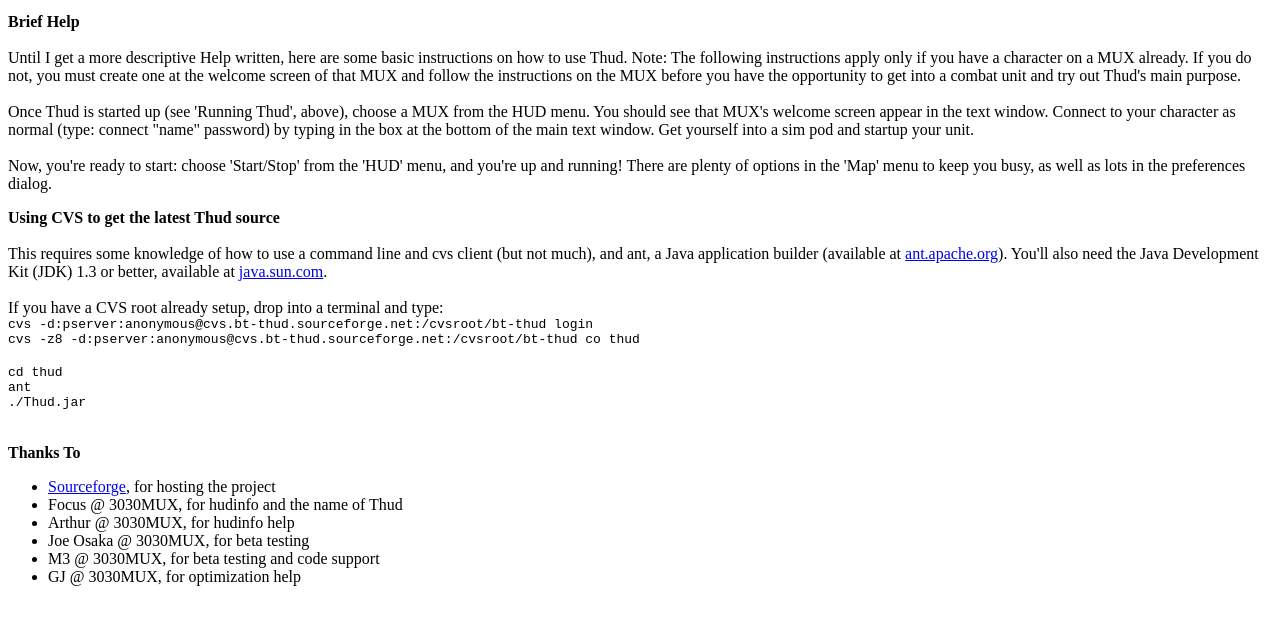
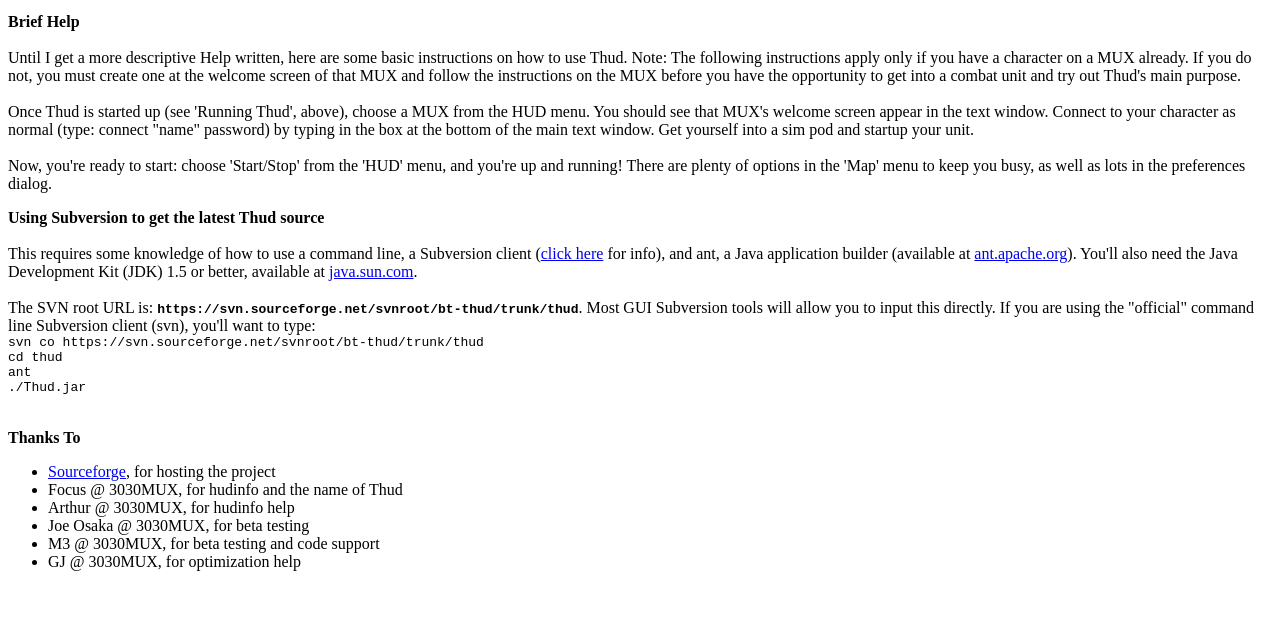
Before and after one commit to parkera/Thud, a plain HTML site: page www/thud/index.html in a window 1280 px wide. Shown: the part 1136-1755 px from the top of the page. Drawn offline with Linux system fonts and the light colour scheme.

Commit message:
SVN usage instructions

```diff
--- a/www/thud/index.html
+++ b/www/thud/index.html
@@ -78,14 +78,14 @@
 Get yourself into a sim pod and startup your unit.<br><br
 >Now, you're ready to start: choose 'Start/Stop' from the 'HUD' menu, and you're up and running!
 There are plenty of options in the 'Map' menu to keep you busy, as well as lots in the preferences dialog.
-<p><a name="source"><b>Using CVS to get the latest Thud source</b>
+<p><a name="source"><b>Using Subversion to get the latest Thud source</b>
 <br><br>
-This requires some knowledge of how to use a command line and cvs client (but not much), and ant, a Java application builder (available at <a href="http://ant.apache.org">ant.apache.org</a>).
-You'll also need the Java Development Kit (JDK) 1.3 or better, available at <a href="http://java.sun.com">java.sun.com</a>.
+This requires some knowledge of how to use a command line, a Subversion client (<a href="http://sourceforge.net/docs/E09#use">click here</a> for info), and ant, a Java application builder (available at <a href="http://ant.apache.org">ant.apache.org</a>).
+You'll also need the Java Development Kit (JDK) 1.5 or better, available at <a href="http://java.sun.com">java.sun.com</a>.
 <br><br>
-If you have a CVS root already setup, drop into a terminal and type:<br>
-<code>cvs -d:pserver:anonymous@cvs.bt-thud.sourceforge.net:/cvsroot/bt-thud login</code><br>
-<code>cvs -z8 -d:pserver:anonymous@cvs.bt-thud.sourceforge.net:/cvsroot/bt-thud co thud</code><br><br>
+The SVN root URL is: <code><b>https://svn.sourceforge.net/svnroot/bt-thud/trunk/thud</b></code>. Most GUI Subversion tools will allow you to input this directly.
+If you are using the "official" command line Subversion client (svn), you'll want to type:<br>
+<code>svn co https://svn.sourceforge.net/svnroot/bt-thud/trunk/thud</code><br>
 <code>cd thud</code><br>
 <code>ant</code><br>
 <code>./Thud.jar</code><br>
```
